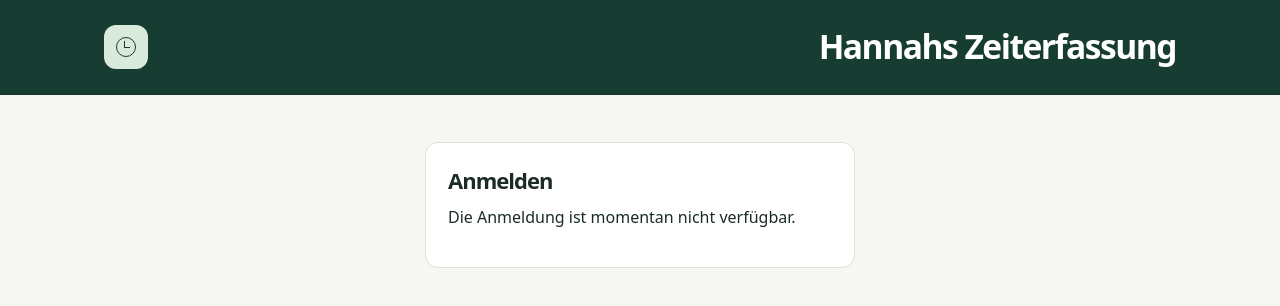
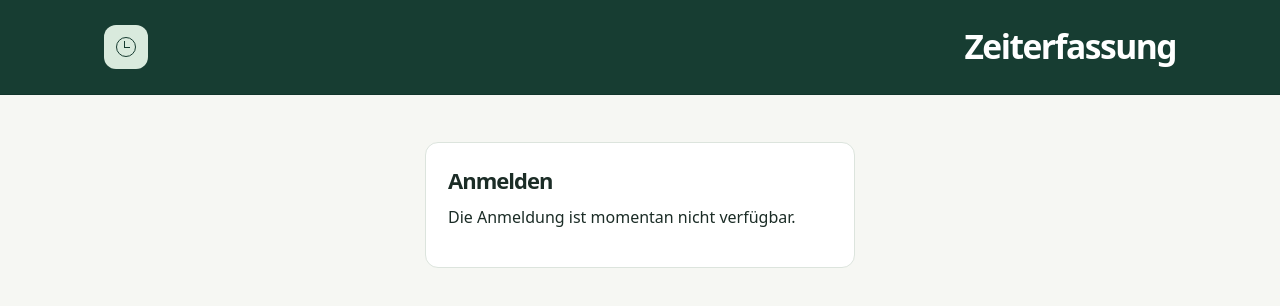
Before and after one commit to HpBxTr/hannahs-zeiterfassung, a Next.js app: page /anmelden in a window 1280 px wide. Shown: the top 306 px of the page. Built offline with nearby package versions, Linux system fonts and the light colour scheme.

Commit message:
Use the configured title on sign-in

```diff
--- a/app/anmelden/page.tsx
+++ b/app/anmelden/page.tsx
@@ -1,5 +1,6 @@
 import { redirect } from 'next/navigation';
 import { auth, isAllowedUser, isAuthConfigured } from '../../auth';
+import { siteTitle } from '../../site-title';
 import { login } from '../auth-actions';
 
 export const dynamic = 'force-dynamic';
@@ -18,7 +19,7 @@ export default async function SignInPage({
       <header className="topbar">
         <div className="top-inner brand">
           <span className="brand-icon" aria-hidden="true"><span className="clock-icon" /></span>
-          <h1>Hannahs Zeiterfassung</h1>
+          <h1>{siteTitle()}</h1>
         </div>
       </header>
       <main className="shell">
```
